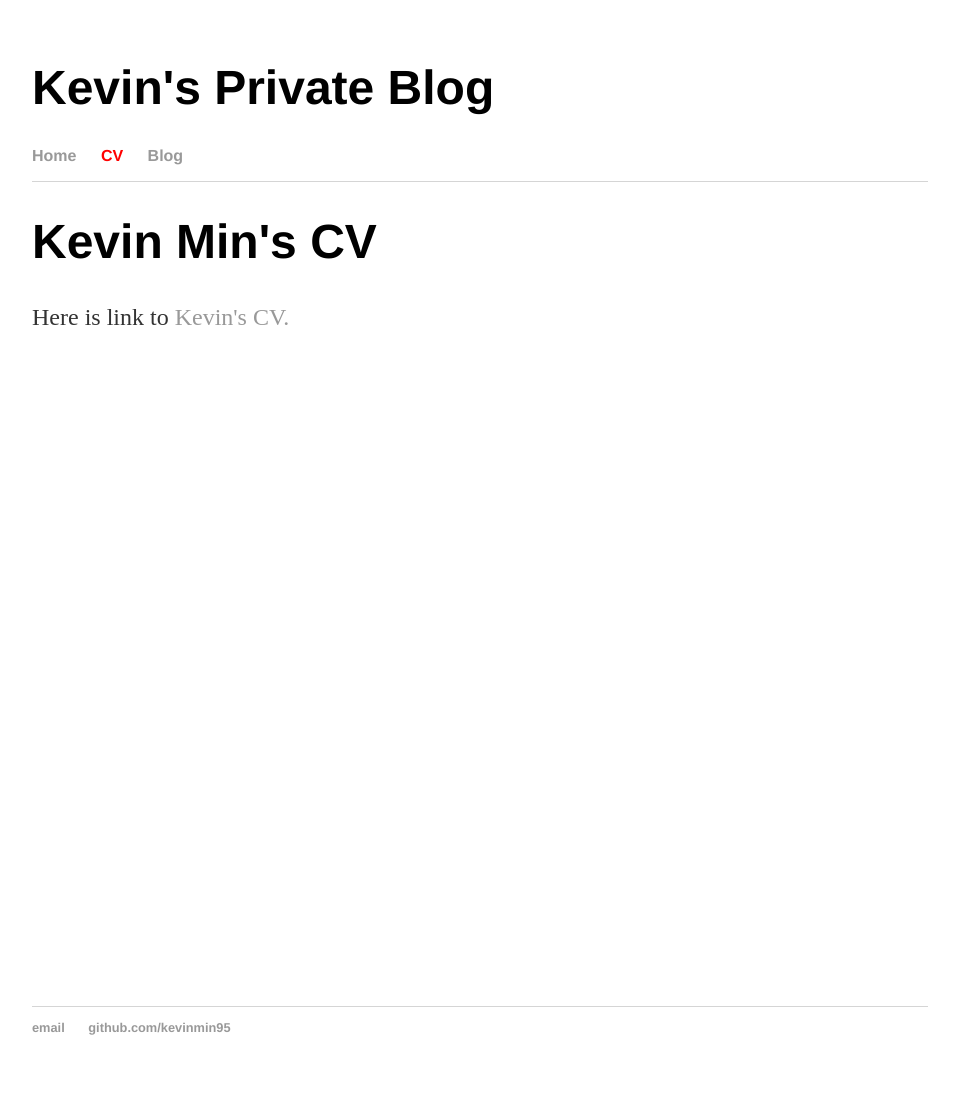
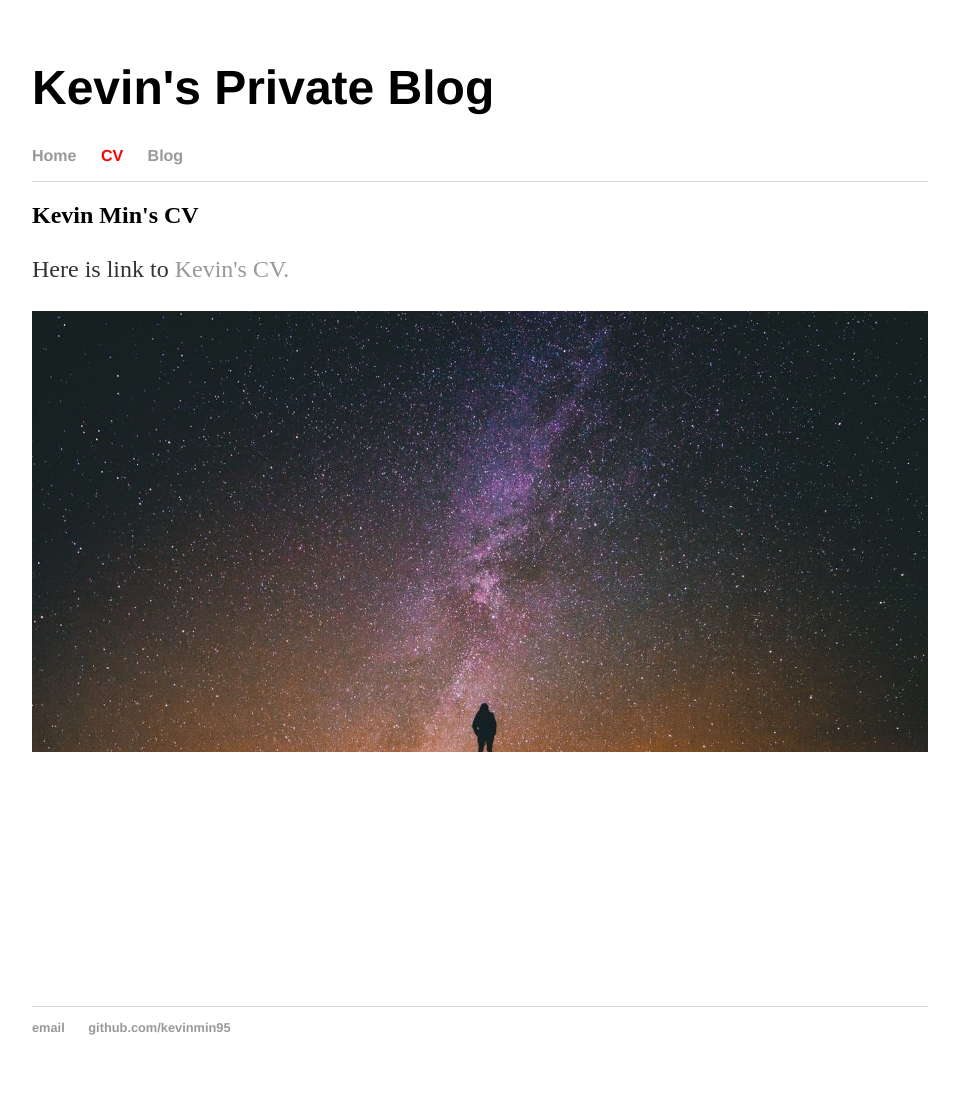
Before and after one commit to KevinMIN95/kevinmin95.github.com, a Jekyll site: the page built from cv/index.html, in a window 1280 px wide. Shown: the whole page, without its empty margins (160-1119 px from the left). Built offline with Jekyll 4.4.1, drawn with Linux system fonts in a browser that asks for light colours.

Commit message:
cv index

```diff
--- a/cv/index.html
+++ b/cv/index.html
@@ -2,5 +2,6 @@
 layout : default
 title : Kevin Min's CV
 ---
-	<h1>{{ page.title }}</h1>
+	<h2>{{ page.title }}</h2>
   <p> Here is link to <a href="{{ site.url }}/assets/DongchanMIN_CV.pdf">Kevin's CV.</a></p>
+	<img src="{{ site.url }}/assets/images/cvbackground.jpg" alt="space" style="width:100%;">
```
